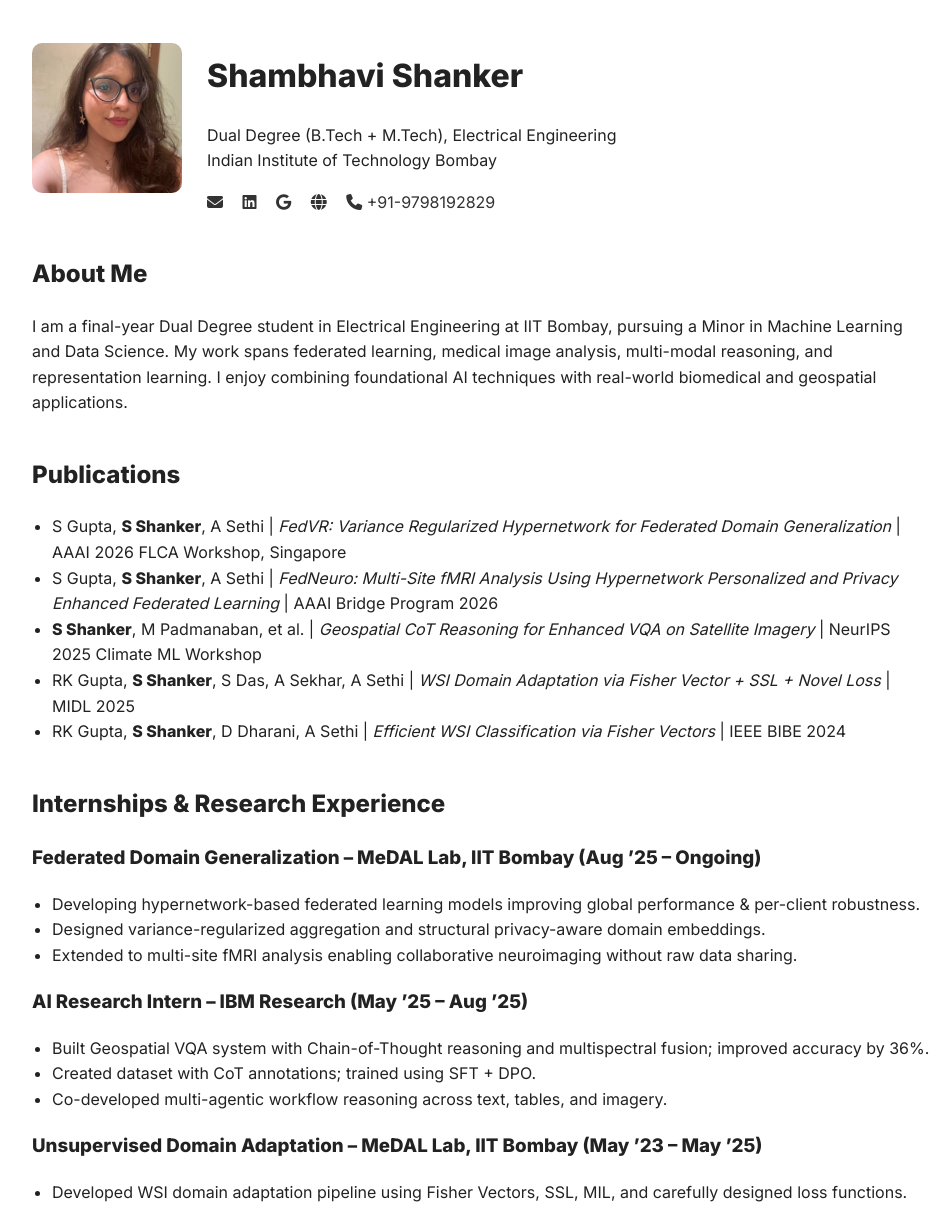
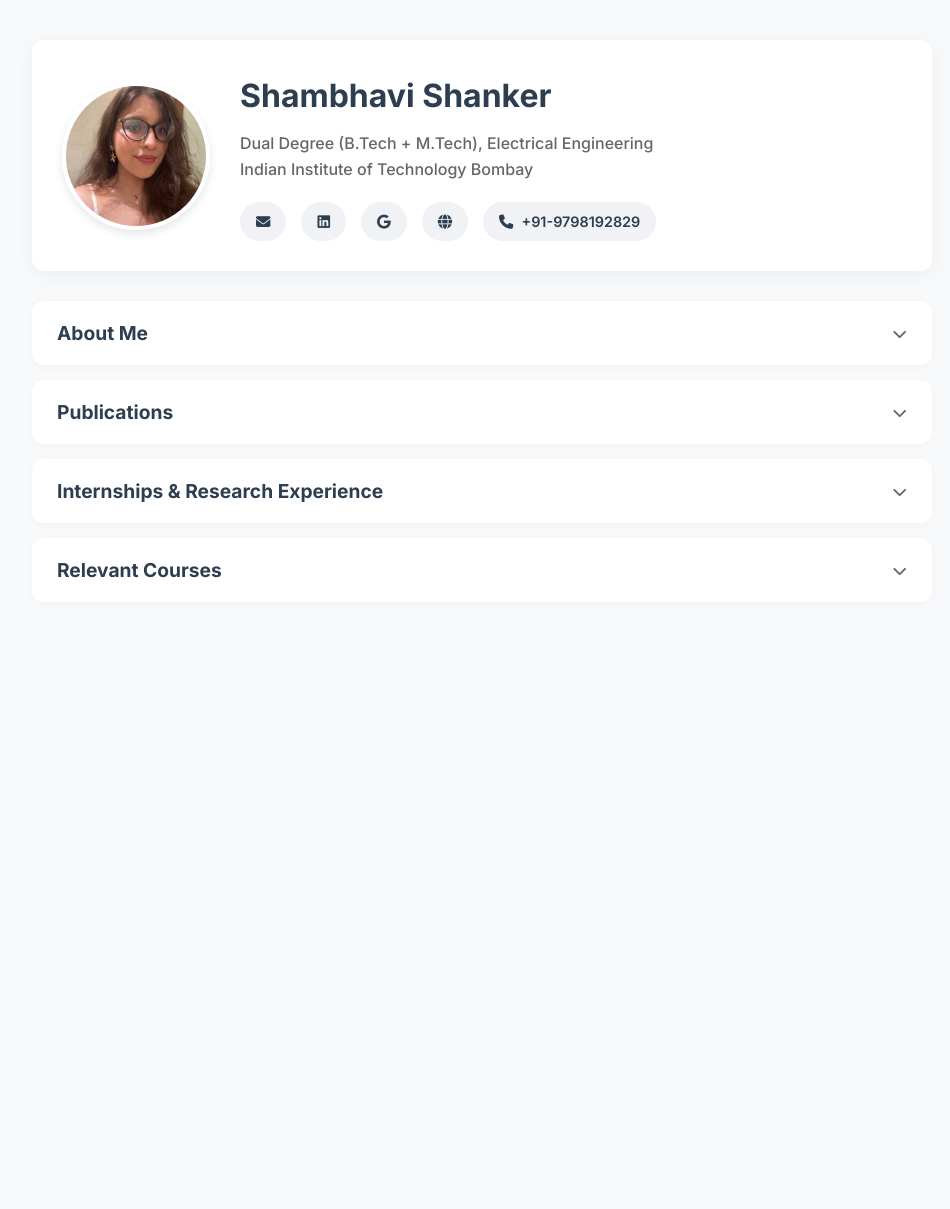
Before and after one commit to shambhavii13/shambhavii13.github.io, a plain HTML site: page index.html in a window 1280 px wide. Shown: the top 1209 px of the page, without its empty margins (158-1108 px from the left). After the commit the page ends 800 px from the top, so only its background shows below. Drawn offline with Linux system fonts and the light colour scheme.

Commit message:
Prettify stuff

```diff
--- a/index.html
+++ b/index.html
@@ -2,168 +2,201 @@
 <html lang="en">
 <head>
 <meta charset="UTF-8">
-<title>Shambhavi Shanker</title>
+<title>Shambhavi Shanker - Portfolio</title>
 <meta name="viewport" content="width=device-width, initial-scale=1">
 
-<!-- Google Fonts -->
-<link href="https://fonts.googleapis.com/css2?family=Inter:wght@300;400;600;800&display=swap" rel="stylesheet">
+<link href="https://fonts.googleapis.com/css2?family=Inter:wght@300;400;500;600;700&display=swap" rel="stylesheet">
 
-<!-- Font Awesome Icons -->
 <link rel="stylesheet" href="https://cdnjs.cloudflare.com/ajax/libs/font-awesome/6.5.0/css/all.min.css">
 
-<style>
-    body {
-        font-family: "Inter", sans-serif;
-        max-width: 900px;
-        margin: auto;
-        padding: 20px;
-        line-height: 1.6;
-        color: #222;
-    }
+<link rel="stylesheet" href="style.css">
 
-    h1, h2 {
-        font-weight: 700;
-        margin-top: 30px;
-    }
-
-    .header {
-        display: flex;
-        align-items: center;
-        gap: 25px;
-    }
-
-    .header img {
-        width: 150px;
-        height: 150px;
-        border-radius: 10px;
-        object-fit: cover;
-    }
-
-    .contact a {
-        text-decoration: none;
-        color: #333;
-        margin-right: 15px;
-        font-size: 1rem;
-    }
-
-    .section {
-        margin-top: 40px;
-    }
-
-    ul {
-        padding-left: 20px;
-    }
-
-    .course-grid {
-        display: grid;
-        grid-template-columns: repeat(3, 1fr);
-        gap: 8px 15px;
-    }
-</style>
 </head>
 
 <body>
 
-<!-- Header -->
-<div class="header">
+<div class="container">
+
+    <div class="header-card">
         <img src="profile.jpg" alt="Profile Photo">
-    <div>
+        <div class="header-info">
             <h1>Shambhavi Shanker</h1>
             <p>Dual Degree (B.Tech + M.Tech), Electrical Engineering<br>
             Indian Institute of Technology Bombay</p>
 
-        <div class="contact">
-            <a href="mailto:shambhavi13shanker@gmail.com"><i class="fa-solid fa-envelope"></i></a>
-            <a href="https://www.linkedin.com/in/shambhavi-shanker"><i class="fa-brands fa-linkedin"></i></a>
-            <a href="https://scholar.google.com"><i class="fa-brands fa-google"></i></a>
-            <a href="https://shambhavi-portfolio.com"><i class="fa-solid fa-globe"></i></a>
-            <a><i class="fa-solid fa-phone"></i> +91-9798192829</a>
+            <div class="contact-bar">
+                <a href="mailto:shambhavi13shanker@gmail.com" title="Email"><i class="fa-solid fa-envelope"></i></a>
+                <a href="https://www.linkedin.com/in/shambhavi-shanker-791b22223/" target="_blank" title="LinkedIn"><i class="fa-brands fa-linkedin"></i></a>
+                <a href="https://scholar.google.com/citations?user=CzjETCoAAAAJ&hl=en" target="_blank" title="Google Scholar"><i class="fa-brands fa-google"></i></a>
+                <a href="https://shambhavii13.github.io/" target="_blank" title="Portfolio"><i class="fa-solid fa-globe"></i></a>
+                <a href="tel:+919798192829" title="Call"><i class="fa-solid fa-phone"></i> +91-9798192829</a>
             </div>
         </div>
     </div>
 
-<!-- Bio -->
-<div class="section">
-<h2>About Me</h2>
-<p>
+    <div class="accordion-item">
+        <button class="accordion-header">About Me</button>
+        <div class="panel"> <p>
             I am a final-year Dual Degree student in Electrical Engineering at IIT Bombay, pursuing a Minor in Machine Learning
             and Data Science. My work spans federated learning, medical image analysis, multi-modal reasoning, and representation learning.
             I enjoy combining foundational AI techniques with real-world biomedical and geospatial applications.
             </p>
         </div>
+    </div>
 
-<!-- Publications -->
-<div class="section">
-<h2>Publications</h2>
-<ul>
-    <li>S Gupta, <b>S Shanker</b>, A Sethi | <i>FedVR: Variance Regularized Hypernetwork for Federated Domain Generalization</i> | AAAI 2026 FLCA Workshop, Singapore</li>
-    <li>S Gupta, <b>S Shanker</b>, A Sethi | <i>FedNeuro: Multi-Site fMRI Analysis Using Hypernetwork Personalized and Privacy Enhanced Federated Learning</i> | AAAI Bridge Program 2026</li>
-    <li><b>S Shanker</b>, M Padmanaban, et al. | <i>Geospatial CoT Reasoning for Enhanced VQA on Satellite Imagery</i> | NeurIPS 2025 Climate ML Workshop</li>
-    <li>RK Gupta, <b>S Shanker</b>, S Das, A Sekhar, A Sethi | <i>WSI Domain Adaptation via Fisher Vector + SSL + Novel Loss</i> | MIDL 2025</li>
-    <li>RK Gupta, <b>S Shanker</b>, D Dharani, A Sethi | <i>Efficient WSI Classification via Fisher Vectors</i> | IEEE BIBE 2024</li>
+    <div class="accordion-item">
+        <button class="accordion-header">Publications</button>
+        <div class="panel">
+            <ul class="publication-list">
+
+                <li id="pub-1">
+                    <div class="pub-title">FedVR: Variance Regularized Hypernetwork for Federated Domain Generalization</div>
+                    <div class="pub-authors">S Gupta, <b>S Shanker</b>, A Sethi</div>
+                    <div class="pub-venue">
+                        <a href="https://sites.google.com/view/flca" target="_blank">AAAI 2026 FLCA (Federated Learning for Critical Applications) Workshop, Singapore</a>
+                    </div>
+                </li>
+
+                <li id="pub-2">
+                    <div class="pub-title">FedNeuro: Multi-Site fMRI Analysis Using Hypernetwork Personalized and Privacy Enhanced Federated Learning</div>
+                    <div class="pub-authors">S Gupta, <b>S Shanker</b>, A Sethi</div>
+                    <div class="pub-venue">
+                        <a href="https://sites.google.com/view/aimedhealth-aaai/home" target="_blank">AIMedHealth, AAAI Bridge Program 2026</a>
+                    </div>
+                </li>
+
+                <li id="pub-3">
+                    <div class="pub-title">Geospatial CoT Reasoning for Enhanced VQA on Satellite Imagery in Climate Use Cases</div>
+                    <div class="pub-authors"><b>S Shanker</b>, M Padmanaban, et al.</div>
+                    <div class="pub-venue">
+                        <a href="https://www.climatechange.ai/events/neurips2025" target="_blank">NeurIPS 2025 Workshop: Tackling Climate Change with Machine Learning, San Diego</a>
+                    </div>
+                </li>
+
+                <li id="pub-4">
+                    <div class="pub-title">Whole Slide Image Domain Adaptation Tailored with Fisher Vector, Self Supervised Learning, and Novel Loss Function</div>
+                    <div class="pub-authors">RK Gupta, <b>S Shanker</b>, S Das, A Sekhar, A Sethi</div>
+                    <div class="pub-venue">
+                        <a href="http://2025.midl.io/" target="_blank">MIDL 2025, Salt Lake City, Utah</a>
+                    </div>
+                </li>
+
+                <li id="pub-5">
+                    <div class="pub-title">Efficient Whole Slide Image Classification through Fisher Vector Representation</div>
+                    <div class="pub-authors">RK Gupta, <b>S Shanker</b>, D Dharani, A Sethi</div>
+                    <div class="pub-venue">
+                        <a href="https://www.bibe2024.kg.ac.rs/" target="_blank">IEEE BIBE 2024, Kragujevac, Serbia</a>
+                    </div>
+                </li>
+
+            </ul>
+        </div>
+    </div>
+
+    <div class="accordion-item">
+        <button class="accordion-header">Internships & Research Experience</button>
+        <div class="panel">
+
+            <div class="experience-block">
+                <h3>Federated Domain Generalization – MeDAL Lab, IIT Bombay (Aug ’25 – Ongoing)</h3>
+                <ul class="experience-list">
+                    <li>Designed a federated framework utilizing hypernetwork-based personalization <a href="#pub-1" class="citation-link">[1]</a> and variance regularization to improve privacy and generalization.</li>
+                    <li>Extended the architecture to multi-site fMRI analysis <a href="#pub-2" class="citation-link">[2]</a>, enabling collaborative neuroimaging without raw data sharing.</li>
                 </ul>
             </div>
 
-<!-- Internships & Research -->
-<div class="section">
-<h2>Internships & Research Experience</h2>
-
-<h3>Federated Domain Generalization – MeDAL Lab, IIT Bombay (Aug ’25 – Ongoing)</h3>
-<ul>
-    <li>Developing hypernetwork-based federated learning models improving global performance & per-client robustness.</li>
-    <li>Designed variance-regularized aggregation and structural privacy-aware domain embeddings.</li>
-    <li>Extended to multi-site fMRI analysis enabling collaborative neuroimaging without raw data sharing.</li>
-</ul>
-
+            <div class="experience-block">
                 <h3>AI Research Intern – IBM Research (May ’25 – Aug ’25)</h3>
-<ul>
-    <li>Built Geospatial VQA system with Chain-of-Thought reasoning and multispectral fusion; improved accuracy by 36%.</li>
-    <li>Created dataset with CoT annotations; trained using SFT + DPO.</li>
-    <li>Co-developed multi-agentic workflow reasoning across text, tables, and imagery.</li>
-</ul>
-
-<h3>Unsupervised Domain Adaptation – MeDAL Lab, IIT Bombay (May ’23 – May ’25)</h3>
-<ul>
-    <li>Developed WSI domain adaptation pipeline using Fisher Vectors, SSL, MIL, and carefully designed loss functions.</li>
-    <li>Preprocessing included tissue detection, patch ranking, and nuclei counting.</li>
-    <li>Achieved 79% accuracy in HER2 classification across clinical domains.</li>
-</ul>
-
-<h3>Data Science Intern – Amaranth Medical Analytics (May ’24 – Aug ’24)</h3>
-<ul>
-    <li>Annotated WSIs and trained U-Net for multi-class tissue segmentation.</li>
-    <li>Computed biomarker scores (HER2, ER, PR) using cancerous-region filtering.</li>
-    <li>Integrated segmentation layers into clinical pathology portal.</li>
+                <ul class="experience-list">
+                    <li>Built a Geospatial VQA system <a href="#pub-3" class="citation-link">[3]</a> with Chain-of-Thought reasoning, improving accuracy by 36% via SFT and DPO on multispectral data.</li>
+                    <li>Co-developed a multi-agentic workflow for complex reasoning across text, tables, and satellite imagery.</li>
                 </ul>
             </div>
 
-<!-- Courses -->
-<div class="section">
-<h2>Relevant Courses</h2>
+            <div class="experience-block">
+                <h3>Unsupervised Domain Adaptation – MeDAL Lab, IIT Bombay (May ’23 – May ’25)</h3>
+                <ul class="experience-list">
+                    <li>Achieved 79% accuracy (SoTA) in HER2 classification by designing a cross-domain framework <a href="#pub-4" class="citation-link">[4]</a> utilizing Fisher Vectors <a href="#pub-5" class="citation-link">[5]</a> and self-supervised learning.</li>
+                    <li>Implemented a robust WSI preprocessing pipeline for tissue detection and high-attention patch selection to reduce annotation costs.</li>
+                </ul>
+            </div>
 
+            <div class="experience-block">
+                <h3>Data Science Intern – Amaranth Medical Analytics (May ’24 – Aug ’24)</h3>
+                <ul class="experience-list">
+                    <li>Trained a U-Net for multi-class tissue segmentation to automatically compute biomarker scores (HER2, ER, PR) from cancerous regions.</li>
+                    <li>Integrated the segmentation models into a clinical pathology portal to aid real-time diagnostic decision-making.</li>
+                </ul>
+            </div>
+
+        </div>
+    </div>
+
+    <div class="accordion-item">
+        <button class="accordion-header">Relevant Courses</button>
+        <div class="panel">
             <div class="course-grid">
-    <div>Computer Vision</div>
-    <div>Advanced Image Processing</div>
-    <div>Advanced Machine Learning</div>
+                <div class="course-tag">Computer Vision</div>
+                <div class="course-tag">Advanced Image Processing</div>
+                <div class="course-tag">Advanced Machine Learning</div>
 
-    <div>Linear Algebra</div>
-    <div>Economics</div>
-    <div>Probability & Random Processes</div>
+                <div class="course-tag">Linear Algebra</div>
+                <div class="course-tag">Economics</div>
+                <div class="course-tag">Probability & Random Processes</div>
 
-    <div>Quantum Communication</div>
-    <div>Neuromorphic Engineering</div>
-    <div>Data Science Bootcamp (WiDS IITB)</div>
+                <div class="course-tag">Quantum Communication</div>
+                <div class="course-tag">Neuromorphic Engineering</div>
+                <div class="course-tag">Data Science Bootcamp</div>
 
-    <div>Signal Processing</div>
-    <div>Simulation & Modeling</div>
-    <div>Control Systems</div>
+                <div class="course-tag">Signal Processing</div>
+                <div class="course-tag">Simulation & Modeling</div>
+                <div class="course-tag">Control Systems</div>
 
-    <div>Quantum Physics</div>
-    <div>Calculus</div>
-    <div>Algorithmic Design of Digital Systems</div>
+                <div class="course-tag">Quantum Physics</div>
+                <div class="course-tag">Calculus</div>
+                <div class="course-tag">Algorithmic Design</div>
+            </div>
+        </div>
     </div>
 
 </div>
 
+<script>
+    const acc = document.getElementsByClassName("accordion-header");
+
+    for (let i = 0; i < acc.length; i++) {
+        acc[i].addEventListener("click", function() {
+            // Toggle active class on header
+            this.classList.toggle("active");
+
+            // Toggle panel visibility
+            const panel = this.nextElementSibling;
+            if (panel.style.maxHeight || panel.classList.contains('open')) {
+                panel.style.maxHeight = null;
+                panel.classList.remove('open');
+            } else {
+                panel.style.maxHeight = panel.scrollHeight + "px";
+                panel.classList.add('open');
+            }
+        });
+    }
+
+    // Optional: Open the "Publications" tab automatically if a user clicks a citation link
+    const citationLinks = document.querySelectorAll('.citation-link');
+    citationLinks.forEach(link => {
+        link.addEventListener('click', function() {
+            // Index 1 is the Publications accordion (0 is Bio, 1 is Pubs)
+            const pubHeader = acc[1];
+            const pubPanel = pubHeader.nextElementSibling;
+
+            if (!pubHeader.classList.contains('active')) {
+                pubHeader.classList.add('active');
+                pubPanel.style.maxHeight = pubPanel.scrollHeight + "px";
+                pubPanel.classList.add('open');
+            }
+        });
+    });
+</script>
+
 </body>
 </html>
--- /dev/null
+++ b/style.css
@@ -0,0 +1,267 @@
+/* --- General Styling --- */
+:root {
+    --primary-color: #2c3e50;
+    --accent-color: #3498db;
+    --bg-color: #f8f9fa;
+    --card-bg: #ffffff;
+    --text-color: #333;
+    --text-light: #666;
+    --border-radius: 12px;
+    --transition-speed: 0.3s;
+}
+
+body {
+    font-family: "Inter", sans-serif;
+    background-color: var(--bg-color);
+    color: var(--text-color);
+    line-height: 1.6;
+    margin: 0;
+    padding: 40px 20px;
+}
+
+.container {
+    max-width: 900px;
+    margin: auto;
+}
+
+a {
+    text-decoration: none;
+    color: inherit;
+    transition: color var(--transition-speed);
+}
+
+/* --- Header Section --- */
+.header-card {
+    background: var(--card-bg);
+    padding: 30px;
+    border-radius: var(--border-radius);
+    box-shadow: 0 4px 20px rgba(0,0,0,0.05);
+    display: flex;
+    align-items: center;
+    gap: 30px;
+    margin-bottom: 30px;
+}
+
+.header-card img {
+    width: 140px;
+    height: 140px;
+    border-radius: 50%;
+    object-fit: cover;
+    border: 4px solid #fff;
+    box-shadow: 0 4px 10px rgba(0,0,0,0.1);
+}
+
+.header-info h1 {
+    margin: 0 0 10px 0;
+    color: var(--primary-color);
+    font-size: 2rem;
+}
+
+.header-info p {
+    margin: 0 0 20px 0;
+    color: var(--text-light);
+    font-weight: 500;
+}
+
+/* Contact Icons */
+.contact-bar {
+    display: flex;
+    flex-wrap: wrap;
+    gap: 15px;
+}
+
+.contact-bar a {
+    display: flex;
+    align-items: center;
+    gap: 8px;
+    background: #f0f2f5;
+    padding: 8px 16px;
+    border-radius: 20px;
+    font-size: 0.9rem;
+    color: var(--primary-color);
+    font-weight: 600;
+    transition: all 0.2s ease;
+}
+
+.contact-bar a:hover {
+    background: var(--primary-color);
+    color: #fff;
+    transform: translateY(-2px);
+}
+
+/* --- Accordion Styling --- */
+.accordion-item {
+    background: var(--card-bg);
+    margin-bottom: 15px;
+    border-radius: var(--border-radius);
+    box-shadow: 0 2px 10px rgba(0,0,0,0.03);
+    overflow: hidden;
+}
+
+.accordion-header {
+    width: 100%;
+    background: #fff;
+    border: none;
+    outline: none;
+    padding: 20px 25px;
+    text-align: left;
+    font-size: 1.2rem;
+    font-weight: 700;
+    color: var(--primary-color);
+    cursor: pointer;
+    display: flex;
+    justify-content: space-between;
+    align-items: center;
+    font-family: "Inter", sans-serif;
+    transition: background-color 0.2s;
+}
+
+.accordion-header:hover {
+    background-color: #fafafa;
+}
+
+.accordion-header::after {
+    content: '\f078';
+    font-family: "Font Awesome 6 Free";
+    font-weight: 900;
+    font-size: 0.9rem;
+    color: var(--text-light);
+    transition: transform 0.3s ease;
+}
+
+.accordion-header.active::after {
+    transform: rotate(180deg);
+}
+
+.accordion-header.active {
+    border-bottom: 1px solid #eee;
+}
+
+.panel {
+    padding: 0 25px;
+    max-height: 0;
+    overflow: hidden;
+    transition: max-height 0.3s ease-out, padding 0.3s ease;
+    background-color: #fff;
+}
+
+.panel.open {
+    padding: 25px 25px 30px 25px;
+}
+
+/* --- Publications List --- */
+ul.publication-list {
+    list-style: none;
+    padding: 0;
+    margin: 0;
+}
+
+ul.publication-list li {
+    margin-bottom: 20px;
+    padding-left: 15px;
+    border-left: 3px solid transparent;
+    transition: border-color 0.3s;
+}
+
+ul.publication-list li:target {
+    border-left: 3px solid var(--accent-color);
+    background-color: #f0f8ff;
+    padding: 10px 15px;
+    border-radius: 0 8px 8px 0;
+}
+
+.pub-title {
+    font-weight: 700;
+    color: #000;
+    margin-bottom: 5px;
+}
+
+.pub-authors {
+    font-size: 0.95rem;
+    color: #444;
+    margin-bottom: 3px;
+}
+
+.pub-venue a {
+    font-size: 0.9rem;
+    color: var(--text-light);
+    font-style: italic;
+    transition: color 0.2s;
+    border-bottom: 1px dotted #ccc;
+}
+
+.pub-venue a:hover {
+    color: var(--accent-color);
+    border-bottom: 1px solid var(--accent-color);
+}
+
+/* --- Experience Formatting --- */
+.experience-block {
+    margin-bottom: 30px;
+}
+
+.experience-block h3 {
+    font-size: 1.1rem;
+    color: var(--primary-color);
+    margin-bottom: 10px;
+    border-left: 4px solid var(--accent-color);
+    padding-left: 12px;
+}
+
+.experience-list {
+    margin: 0;
+    padding-left: 20px;
+}
+
+.experience-list li {
+    margin-bottom: 8px;
+    color: #444;
+    line-height: 1.6;
+}
+
+.citation-link {
+    color: var(--accent-color);
+    font-weight: 600;
+    font-size: 0.9rem;
+    cursor: pointer;
+}
+
+.citation-link:hover {
+    text-decoration: underline;
+}
+
+/* --- Courses Grid --- */
+.course-grid {
+    display: grid;
+    grid-template-columns: repeat(auto-fill, minmax(200px, 1fr));
+    gap: 12px;
+}
+
+.course-tag {
+    background: #f1f3f5;
+    padding: 10px 15px;
+    border-radius: 8px;
+    font-size: 0.9rem;
+    color: #444;
+    text-align: center;
+    font-weight: 500;
+    border: 1px solid transparent;
+    transition: all 0.2s;
+}
+
+.course-tag:hover {
+    background: #fff;
+    border-color: #ddd;
+    box-shadow: 0 2px 5px rgba(0,0,0,0.05);
+}
+
+/* --- Responsive Tweaks --- */
+@media (max-width: 700px) {
+    .header-card {
+        flex-direction: column;
+        text-align: center;
+    }
+    .contact-bar {
+        justify-content: center;
+    }
+}
```
Lines whose indentation alone changed are shown as unchanged.
